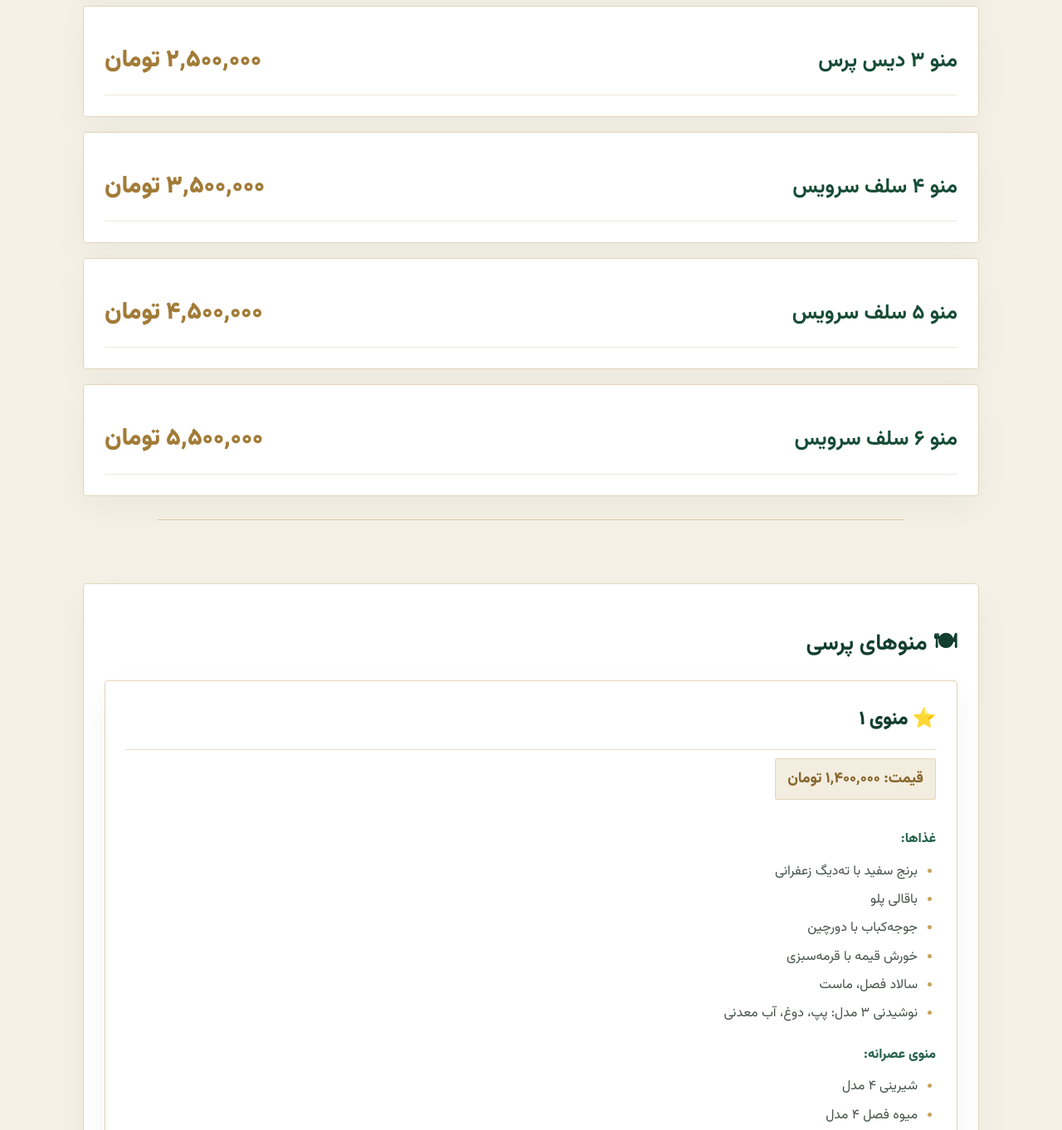
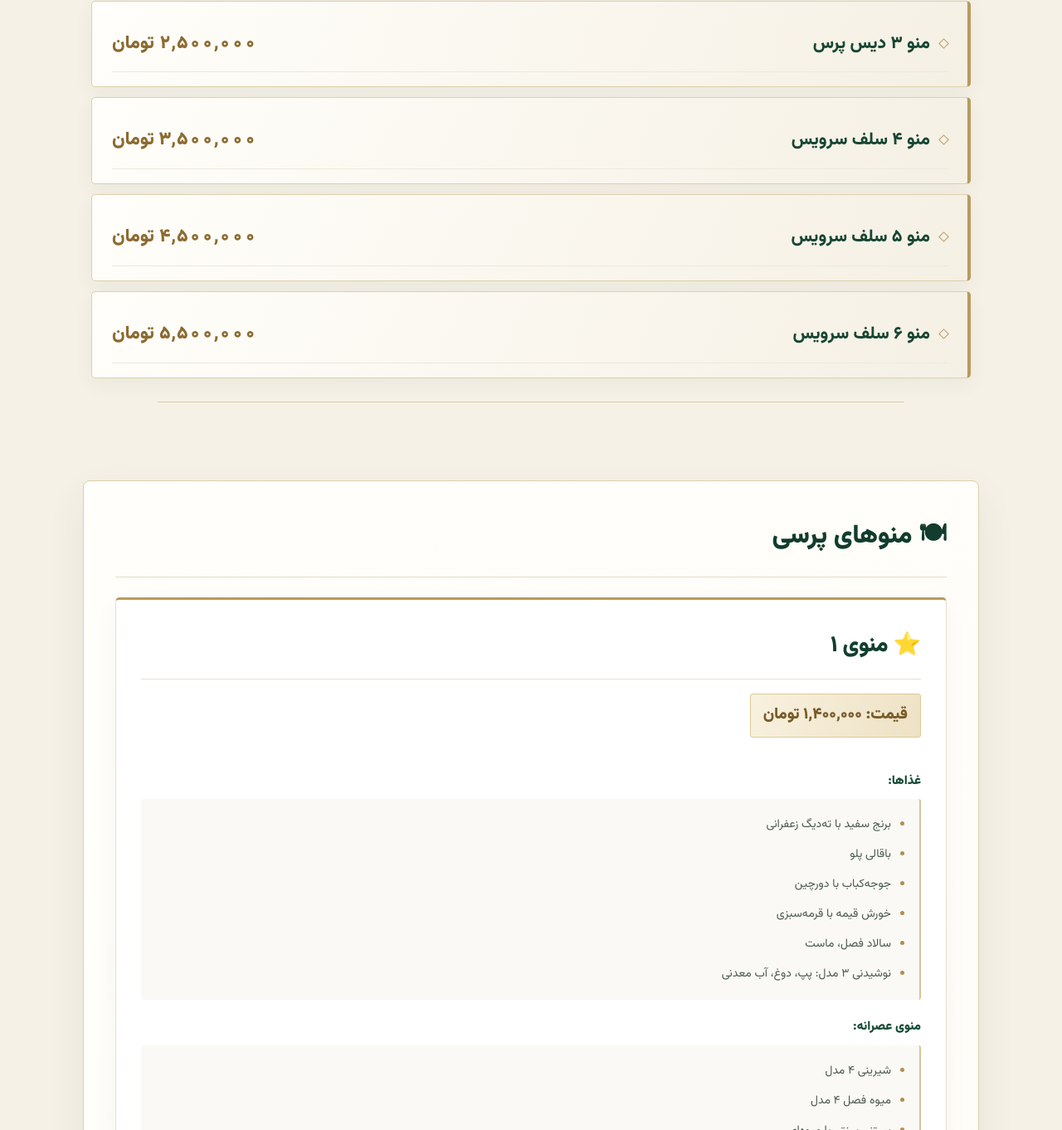
Before and after one commit to mohsenrobatjazi755-6012/Menu, a plain HTML site: page index.html in a window 1280 px wide. Shown: the part 4522-5884 px from the top of the page at 83% size. Drawn offline with Linux system fonts and the light colour scheme.

Commit message:
Polish PAMCHAL menu typography and color system

```diff
--- a/pamchal-editorial.css
+++ b/pamchal-editorial.css
@@ -91,3 +91,174 @@ body{background:var(--p-paper)!important;color:var(--p-ink)!important}
  .pamchal-faq{margin:42px auto!important}
 }
 @media(prefers-reduced-motion:reduce){.pamchal-hero:before{animation:none!important}.pamchal-hero,.pamchal-signature *,.gallery-tile img{transition:none!important}}
+
+
+/* PAMCHAL — signature menu typography & palette */
+.pamchal-menu-intro{
+  max-width:1120px!important;
+  margin:0 auto!important;
+  padding:clamp(54px,7vw,88px) 18px 28px!important;
+  position:relative;
+}
+.pamchal-menu-intro:after{
+  content:"";
+  display:block;
+  width:76px;
+  height:2px;
+  margin:22px auto 0;
+  background:linear-gradient(90deg,transparent,#c7a66b,transparent);
+}
+.pamchal-menu-intro .eyebrow{
+  color:#a9874b!important;
+  font-size:10px!important;
+  letter-spacing:4px!important;
+}
+.pamchal-menu-intro h2{
+  color:#123c2d!important;
+  font-weight:900!important;
+  letter-spacing:-.8px!important;
+}
+.pamchal-menu-intro p{
+  max-width:690px!important;
+  color:#68766c!important;
+  line-height:2.35!important;
+}
+body > .royal-box:has(> .menu-line){
+  max-width:1060px!important;
+  margin:12px auto!important;
+  padding:17px 24px!important;
+  border:1px solid #dfcfaa!important;
+  border-right:4px solid #b99a5d!important;
+  border-radius:5px!important;
+  background:linear-gradient(115deg,#fffefa,#f5f0e4)!important;
+  box-shadow:0 8px 24px #102d1e0c!important;
+  transition:transform .25s ease,box-shadow .25s ease!important;
+}
+body > .royal-box:has(> .menu-line):hover{
+  transform:translateY(-2px)!important;
+  box-shadow:0 14px 32px #102d1e16!important;
+}
+.menu-line{
+  align-items:center!important;
+  gap:12px 22px!important;
+}
+.menu-line a,
+.menu-line a[style]{
+  color:#174633!important;
+  font-size:clamp(16px,2.4vw,21px)!important;
+  font-weight:800!important;
+  line-height:1.8!important;
+  text-decoration:none!important;
+}
+.menu-line a:before{
+  content:"";
+  display:inline-block;
+  width:7px;
+  height:7px;
+  margin-left:12px;
+  vertical-align:middle;
+  border:1px solid #b99a5d;
+  transform:rotate(45deg);
+}
+.menu-line span,
+.menu-line span a{
+  color:#8c6b31!important;
+  font-size:clamp(17px,2.5vw,22px)!important;
+  font-weight:900!important;
+  white-space:nowrap;
+  font-variant-numeric:tabular-nums;
+}
+body > .royal-box:has(.menu-card){
+  max-width:1080px!important;
+  padding:clamp(20px,3.5vw,38px)!important;
+  margin:36px auto!important;
+  background:linear-gradient(145deg,#fffefa,#f8f4ea)!important;
+  border:1px solid #dfcfaa!important;
+  border-radius:8px!important;
+  box-shadow:0 18px 48px #123b2912!important;
+}
+body > .royal-box:has(.menu-card) > h2{
+  margin:0 0 24px!important;
+  padding:0 0 18px!important;
+  color:#123c2d!important;
+  font-size:clamp(23px,3.2vw,31px)!important;
+  font-weight:900!important;
+  border-bottom:1px solid #e6dcc7!important;
+}
+.menu-card{
+  scroll-margin-top:24px;
+  margin:18px 0!important;
+}
+.menu-card .royal-box{
+  max-width:none!important;
+  margin:0!important;
+  padding:clamp(19px,3vw,30px)!important;
+  background:#fff!important;
+  border:1px solid #e8dfce!important;
+  border-top:3px solid #b99a5d!important;
+  border-radius:5px!important;
+  box-shadow:0 10px 30px #1835250a!important;
+}
+.menu-title{
+  display:flex!important;
+  align-items:center!important;
+  gap:10px!important;
+  padding:0 0 14px!important;
+  color:#123f2e!important;
+  font-size:clamp(21px,2.8vw,27px)!important;
+  font-weight:900!important;
+  border-bottom:1px solid #e8dfce!important;
+}
+.menu-title:first-letter{color:#b18b4c}
+.menu-price{
+  display:inline-flex!important;
+  align-items:center!important;
+  margin:17px 0 20px!important;
+  padding:8px 15px!important;
+  color:#795b29!important;
+  background:linear-gradient(110deg,#f8f1df,#eee2c5)!important;
+  border:1px solid #dfc995!important;
+  border-radius:3px!important;
+  font-size:clamp(16px,2.2vw,19px)!important;
+  font-weight:900!important;
+  line-height:1.8!important;
+}
+.label{
+  margin:19px 0 7px!important;
+  color:#174c37!important;
+  font-size:15px!important;
+  font-weight:900!important;
+  line-height:1.9!important;
+}
+.menu-card ul{
+  margin:5px 0 13px!important;
+  padding:13px 34px 13px 15px!important;
+  background:#faf9f5!important;
+  border-right:2px solid #d8c397!important;
+  border-radius:3px!important;
+}
+.menu-card li{
+  padding:4px 0!important;
+  color:#4c5b51!important;
+  font-size:14px!important;
+  line-height:2!important;
+}
+.menu-card li::marker{color:#b28e51!important}
+.menu-card ul.small li{font-size:13px!important}
+.menu-card .label + ul{margin-top:6px!important}
+@media(max-width:600px){
+  .pamchal-menu-intro{padding:42px 12px 22px!important}
+  body > .royal-box:has(> .menu-line){padding:13px 15px!important;margin:9px 8px!important}
+  .menu-line{align-items:flex-start!important;flex-direction:column!important;gap:5px!important}
+  .menu-line a,.menu-line a[style]{font-size:16px!important}
+  .menu-line span,.menu-line span a{font-size:18px!important}
+  body > .royal-box:has(.menu-card){margin:24px 8px!important;padding:18px 12px!important}
+  .menu-card .royal-box{padding:18px 14px!important}
+  .menu-title{font-size:21px!important}
+  .menu-price{font-size:16px!important;margin:14px 0 16px!important}
+  .menu-card ul{padding:10px 27px 10px 9px!important}
+  .menu-card li{font-size:13px!important;line-height:2.1!important}
+}
+@media(prefers-reduced-motion:reduce){
+  body > .royal-box:has(> .menu-line){transition:none!important}
+}
```
